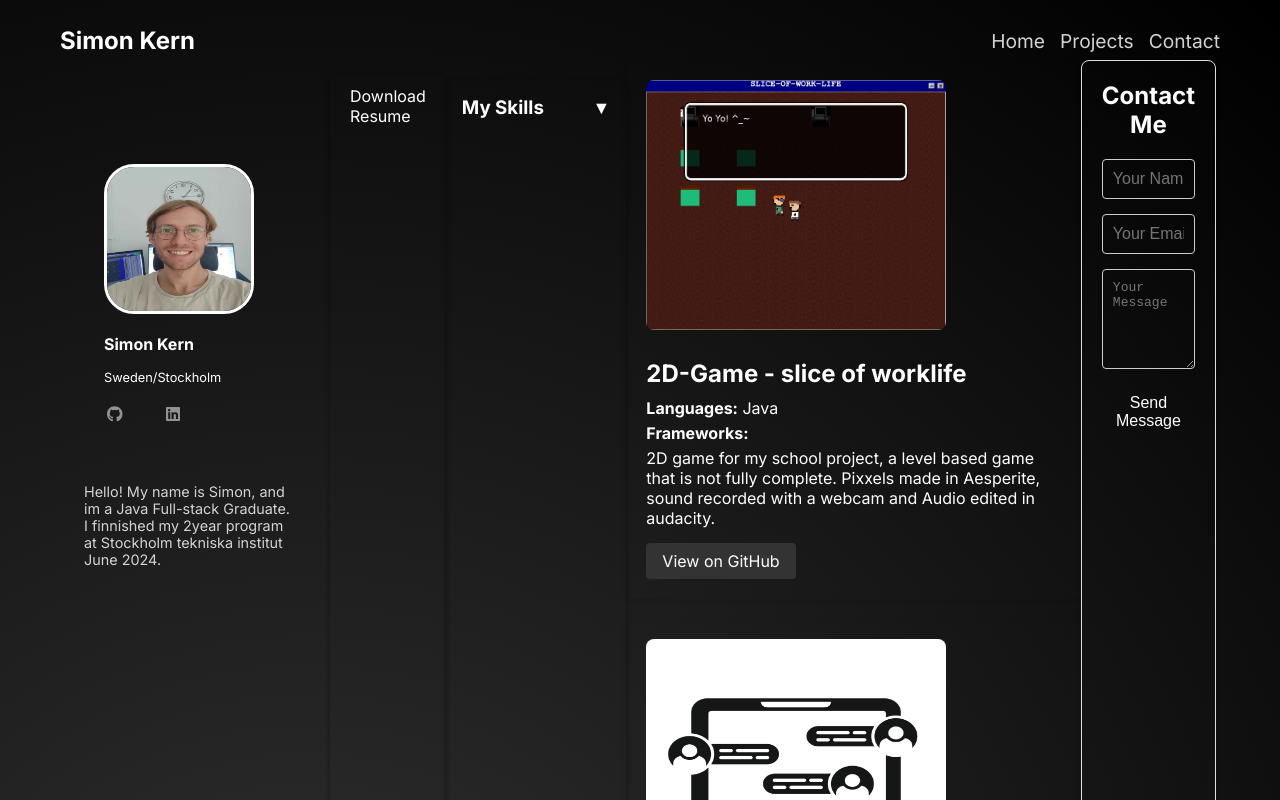
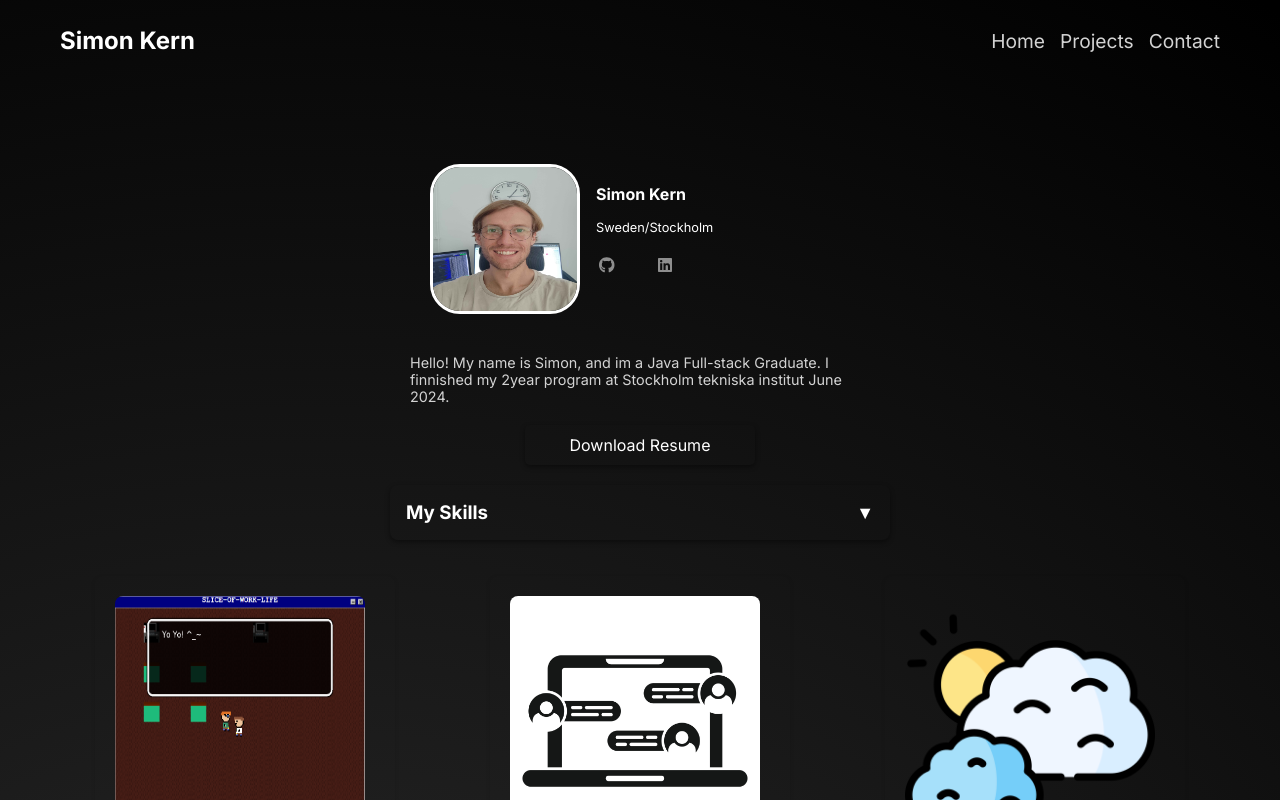
Before and after one commit to crtneko97/portfolio, a Next.js app: page / in a window 1280 px wide. Shown: the top 800 px of the page. Built offline with nearby package versions, Linux system fonts and the light colour scheme.

Commit message:
some more styling changes for desktop

```diff
--- a/src/app/components/cards/contact/ContactCard.module.css
+++ b/src/app/components/cards/contact/ContactCard.module.css
@@ -1,12 +1,27 @@
 .contactCard {
     max-width: 400px;
-    margin: 0 auto;
     padding: 20px;
     border: 1px solid #ddd;
     border-radius: 8px;
     box-shadow: 0 2px 5px rgba(0, 0, 0, 0.1);
     background-color: transparent;
     text-align: center;
+    margin-top: 5rem;
+    margin-bottom: 5rem;
+  }
+
+  @media (min-width: 600px) {
+    .contactCard {
+      width: 100%;
+      margin: 0 auto;
+      border: 1px solid #ddd;
+      border-radius: 8px;
+      box-shadow: 0 2px 5px rgba(0, 0, 0, 0.1);
+      background-color: transparent;
+      text-align: center;
+      margin-top: 5rem;
+      margin-bottom: 5rem;
+    }
   }
 
   .title {
--- a/src/app/components/cards/introduction/Introduction.module.css
+++ b/src/app/components/cards/introduction/Introduction.module.css
@@ -90,17 +90,5 @@
 
 
 @media (min-width: 1024px) {
-  .introductionContainer {
-    display: flex;
-    flex-wrap: wrap; /* Allow wrapping if there are more items than can fit */
-    justify-content: space-between; /* Space items evenly */
-    gap: 20px; /* Space between items */
-  }
 
-  .introductionWrapper {
-    display: inline-block; /* Ensure items are displayed inline-block */
-    width: calc(50% - 20px); /* Adjust width based on the gap */
-    box-sizing: border-box; /* Include padding and border in the element's total width and height */
-    margin-right: 20px;
-  }
 }
--- a/src/app/components/cards/projects/Projects.module.css
+++ b/src/app/components/cards/projects/Projects.module.css
@@ -1,9 +1,16 @@
-/* Projects.module.css */
+.projectsWrapper {
+  display: grid;
+  grid-template-columns: repeat(1, 1fr); /* Default to a single column on mobile */
+  gap: 2rem; /* Space between the grid items */
+  justify-items: center; /* Center align items in each column */
+  margin-top: 1rem;
+}
 
+/* Adjust the grid layout for desktop */
+@media (min-width: 1024px) {
   .projectsWrapper {
-    display: flex;
-    flex-wrap: wrap;
-    gap: 20px;
+    grid-template-columns: repeat(3, 1fr); /* 3 columns on desktop */
+  }
 }
 
 .projectCard {
@@ -11,6 +18,8 @@
   padding: 20px;
   box-shadow: 0 2px 5px rgba(0, 0, 0, 0.1);
   transition: transform 0.2s ease, box-shadow 0.2s ease;
+  max-width: 300px;
+  width: 100%;
 }
 
 .projectCard:hover {
--- a/src/app/components/cards/projects/projects.tsx
+++ b/src/app/components/cards/projects/projects.tsx
@@ -17,7 +17,7 @@ const Projects: React.FC<ProjectsProps> = ({ project }) => {
               src={project.image}
               alt={project.title}
               className={styles.projectImage}
-              width={300}
+              width={250}
               height={250}
             />
           )}
--- a/src/app/components/cards/skillCard/SkillCard.module.css
+++ b/src/app/components/cards/skillCard/SkillCard.module.css
@@ -1,5 +1,3 @@
-/* SkillCard.module.css */
-
 .skillCardContainer {
   width: 100%;
   max-width: 400px; /* Adjust the max width as needed */
@@ -7,8 +5,9 @@
   overflow: hidden;
   margin: 20px auto;
   box-shadow: 0 2px 5px rgba(0, 0, 0, 0.43);
-
-    transition: max-height 0.3s ease;
+  transition: transform 0.3s ease, max-height 0.3s ease;
+  position: relative; /* Relative position to overlay */
+  z-index: 10; /* Ensure the card is above the overlay */
 }
 
 .skillCardHeader {
@@ -38,6 +37,9 @@
   align-items: center;
   padding: 10px 16px;
   border-bottom: 1px solid #ddd;
+  opacity: 0; /* Hidden by default for animation */
+  transform: translateY(-20px); /* Initial position for the animation */
+  animation: fallIn 0.5s forwards;
 }
 
 .skillItem:last-child {
@@ -53,8 +55,48 @@
   font-size: 16px;
 }
 
-  @media (max-width: 768px) {
-    .skillCardContainer {
-      max-width: 100%;
+@keyframes fallIn {
+  0% {
+    opacity: 0;
+    transform: translateY(-20px);
+  }
+  100% {
+    opacity: 1;
+    transform: translateY(0);
   }
 }
+
+.overlay {
+  position: fixed;
+  top: 0;
+  left: 0;
+  width: 100%;
+  height: 100%;
+  background-color: rgba(0, 0, 0, 0.5);
+  z-index: 5; /* Behind the skill card */
+}
+
+.open {
+  transform: scale(1.05); /* Slightly pop the card */
+}
+
+/* Desktop-specific styles */
+@media (min-width: 1024px) {
+  .skillCardContainer {
+    max-width: 500px; /* Adjust width for desktop view */
+  }
+
+  .skillList {
+    max-height: 300px; /* Set a max-height to animate expansion */
+    overflow-y: auto;
+  }
+
+  .open .skillItem {
+    opacity: 1;
+    transform: translateY(0);
+  }
+
+  .open {
+    transform: scale(1.05); /* Slightly enlarge the card when open */
+  }
+}
--- a/src/app/components/cards/skillCard/SkillCard.tsx
+++ b/src/app/components/cards/skillCard/SkillCard.tsx
@@ -1,5 +1,5 @@
 'use client'
-import React, { useState } from 'react';
+import React, { useState, useEffect, useRef } from 'react';
 import styles from './SkillCard.module.css'; // Import your CSS module
 
 const skills = [
@@ -23,18 +23,47 @@ const skills = [
   // Add more skills as needed
 ];
 
-
 const SkillCard = () => {
   const [isOpen, setIsOpen] = useState(false);
+  // Explicitly type the ref to point to an HTMLDivElement or null
+  const skillCardRef = useRef<HTMLDivElement>(null);
 
   const toggleSkillCard = () => {
     setIsOpen(!isOpen);
   };
 
+  // Close the popup when clicking outside of the skill card
+  useEffect(() => {
+    const handleClickOutside = (event: MouseEvent) => {
+      // Check if the click is outside the ref element
+      if (skillCardRef.current && !skillCardRef.current.contains(event.target as Node)) {
+        setIsOpen(false);
+      }
+    };
+
+    if (isOpen) {
+      document.addEventListener('mousedown', handleClickOutside);
+    } else {
+      document.removeEventListener('mousedown', handleClickOutside);
+    }
+
+    return () => {
+      document.removeEventListener('mousedown', handleClickOutside);
+    };
+  }, [isOpen]);
+
   return (
-    <div className={styles.skillCardContainer}>
+    <>
+      {/* Overlay when card is open */}
+      {isOpen && <div className={styles.overlay} onClick={() => setIsOpen(false)}></div>}
+
+      <div
+        className={`${styles.skillCardContainer} ${isOpen ? styles.open : ''}`}
+        onClick={toggleSkillCard}
+        ref={skillCardRef}
+      >
         {/* Header that triggers dropdown */}
-      <div className={styles.skillCardHeader} onClick={toggleSkillCard}>
+        <div className={styles.skillCardHeader}>
           <h3>My Skills</h3>
           <span className={styles.arrow}>{isOpen ? '▲' : '▼'}</span>
         </div>
@@ -43,7 +72,7 @@ const SkillCard = () => {
         {isOpen && (
           <ul className={styles.skillList}>
             {skills.map((skill) => (
-            <li key={skill.name} className={styles.skillItem}>
+              <li key={skill.name} className={`${styles.skillItem} ${styles.fallIn}`}>
                 <span className={styles.skillIcon}>{skill.icon}</span>
                 <span className={styles.skillName}>{skill.name}</span>
               </li>
@@ -51,6 +80,7 @@ const SkillCard = () => {
           </ul>
         )}
       </div>
+    </>
   );
 };
 
--- a/src/app/components/downloadButton/DownloadButton.module.css
+++ b/src/app/components/downloadButton/DownloadButton.module.css
@@ -18,3 +18,22 @@
   .resumeButton:hover {
     background-color: #00000170; /* Darker shade for hover effect */
   }
+
+  @media (min-width: 1024px) {
+    .resumeButton {
+      display: flex;
+      margin-top: 1rem;
+      margin: auto;
+      width: 20%;
+      padding: 10px 20px;
+      font-size: 16px;
+      color: #ffffff;
+      box-shadow: 0 2px 5px rgba(0, 0, 0, 0.43);
+      border: none;
+      border-radius: 5px;
+      text-decoration: none;
+      justify-content: center;
+      cursor: pointer;
+      transition: background-color 0.3s ease;
+      }
+  }
--- a/src/app/page.tsx
+++ b/src/app/page.tsx
@@ -31,6 +31,14 @@ const myProjects = [
     description: '',
     image: '/weather.png', // Replace with actual image path
   },
+  {
+    title: 'Weather api',
+    github: 'https://github.com/crtneko97/WebbservicesJ22SK/tree/master',
+    languages: ['Java', 'MYSQL'],
+    frameworks: ['MAVEN', 'SPRINGBOOT'],
+    description: '',
+    image: '/weather.png', // Replace with actual image path
+  },
   // Add more projects as needed
 ];
 
--- a/src/app/styles/globals.css
+++ b/src/app/styles/globals.css
@@ -23,9 +23,15 @@ body {
   padding-top: 60px; /* Adjust based on the navbar height */
 }
 
+main{
+  display: flex;
+  flex-direction: column;
+}
+
 
 @media (min-width: 1024px) {
-  main {
+
+  main{
     display: flex;
   }
 }
```
Lines whose indentation alone changed are shown as unchanged.
